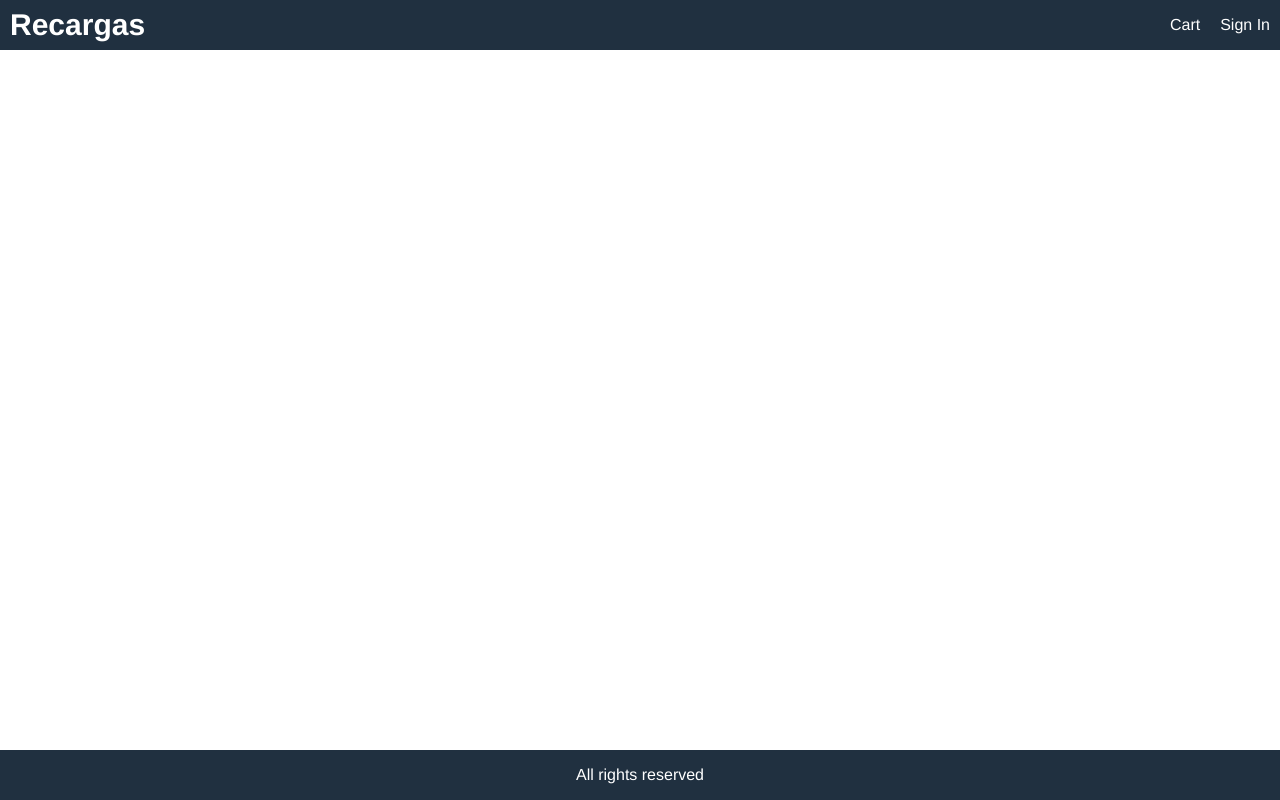
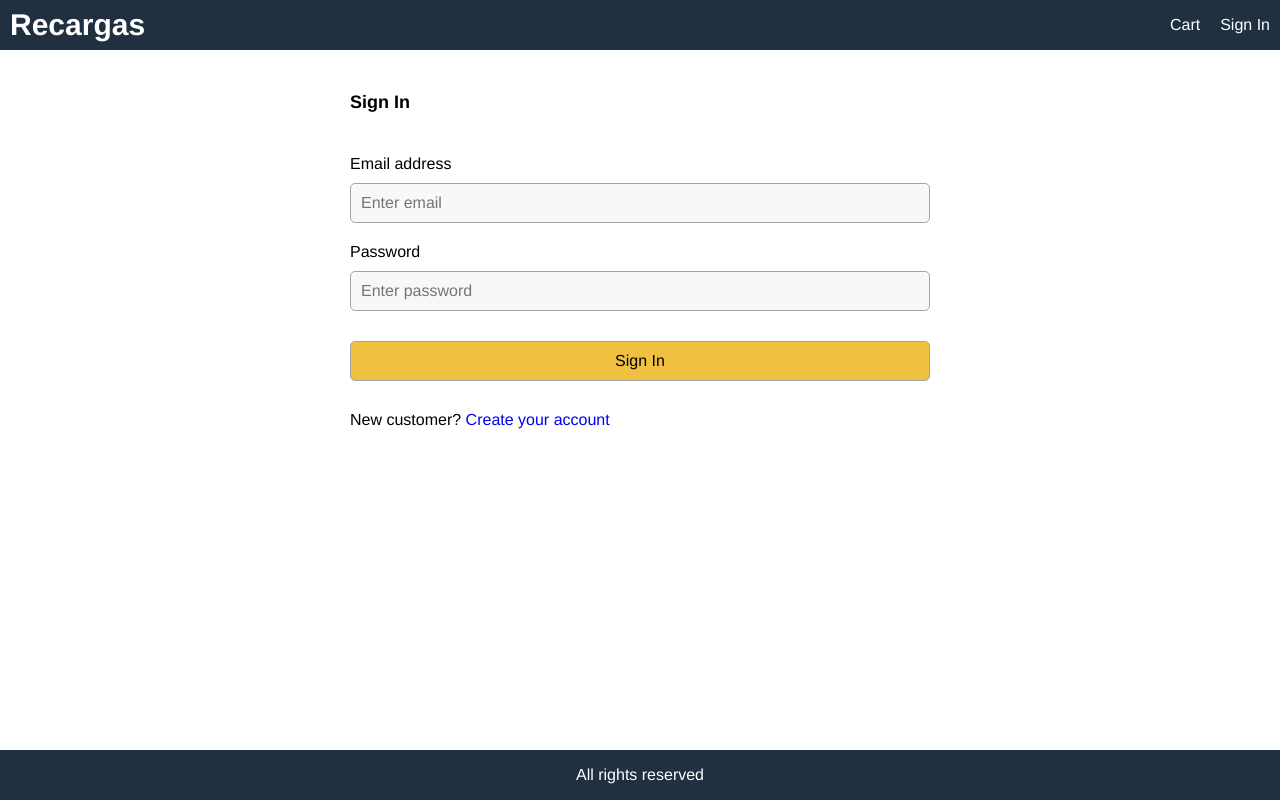
Before and after one commit to AntonioHernandez28/WebFinalProject, a React (Create React App) app in the folder frontend/: page /signin in a window 1280 px wide. Built offline with nearby package versions, Linux system fonts and the light colour scheme.

Commit message:
Sign In screen added 21

```diff
--- a/frontend/src/App.js
+++ b/frontend/src/App.js
@@ -4,6 +4,7 @@
 import CartScreen from './screens/CartScreen';
 import HomeScreen from './screens/HomeScreen';
 import ProductScreen from './screens/ProductScreen';
+import SigninScreen from './screens/SigninScreen';
 
 
 function App() {
@@ -29,6 +30,7 @@
               <main>
                 <Route path="/cart/:id?" component={CartScreen}></Route>
                 <Route path="/product/:id" component={ProductScreen}></Route>
+                <Route path="/signin" component={SigninScreen}></Route>
                 <Route path="/" component={HomeScreen} exact></Route>
               </main>
             <footer className="row center">All rights reserved</footer>
--- a/frontend/src/index.css
+++ b/frontend/src/index.css
@@ -225,3 +225,18 @@
     color: #a02020;
     background-color: #ffe0e0;
   }
+
+  /* Form */
+ .form {
+    max-width: 60rem;
+    margin: 0 auto;
+  }
+  .form > div {
+    display: flex;
+    flex-direction: column;
+    margin: 1rem;
+  }
+  .form label {
+    margin: 1rem 0;
+    display: block;
+  }
--- /dev/null
+++ b/frontend/src/screens/SigninScreen.js
@@ -0,0 +1,52 @@
+import React, { useState } from 'react';
+import { Link } from 'react-router-dom';
+
+ export default function SigninScreen() {
+   const [email, setEmail] = useState('');
+   const [password, setPassword] = useState('');
+   const submitHandler = (e) => {
+     e.preventDefault();
+     // TODO: sign in action
+   };
+   return (
+     <div>
+       <form className="form" onSubmit={submitHandler}>
+         <div>
+           <h1>Sign In</h1>
+         </div>
+         <div>
+           <label htmlFor="email">Email address</label>
+           <input
+             type="email"
+             id="email"
+             placeholder="Enter email"
+             required
+             onChange={(e) => setEmail(e.target.value)}
+           ></input>
+         </div>
+         <div>
+           <label htmlFor="password">Password</label>
+           <input
+             type="password"
+             id="password"
+             placeholder="Enter password"
+             required
+             onChange={(e) => setPassword(e.target.value)}
+           ></input>
+         </div>
+         <div>
+           <label />
+           <button className="primary" type="submit">
+             Sign In
+           </button>
+         </div>
+         <div>
+           <label />
+           <div>
+             New customer? <Link to="/register">Create your account</Link>
+           </div>
+         </div>
+       </form>
+     </div>
+   );
+ }
```
Also changed, not shown: 1 other file (tests, documents, lock files or other folders).
